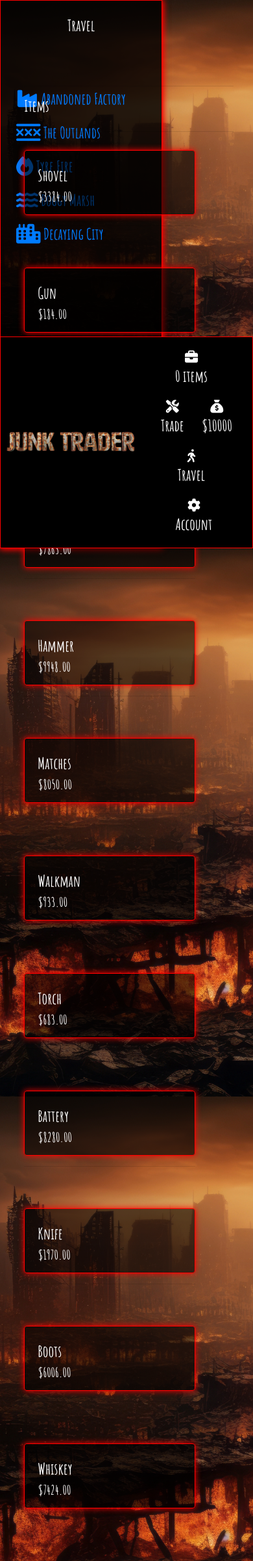
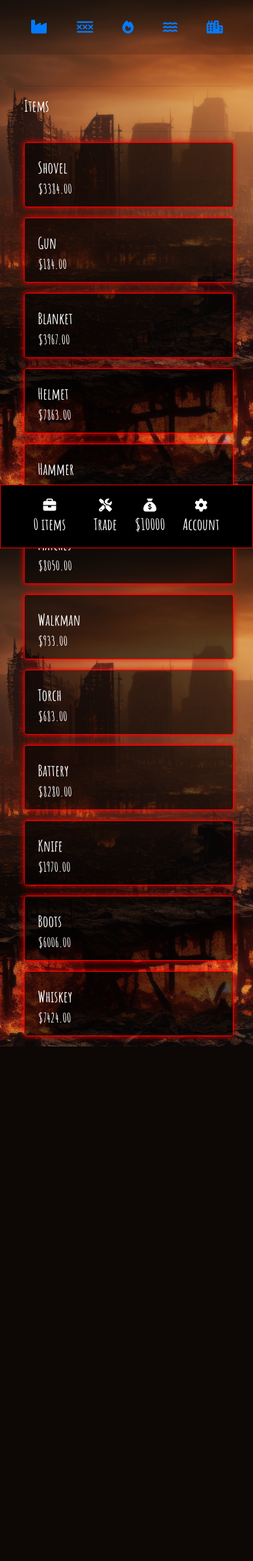
Before and after one commit to Hayespace/JunkTrader, a Django app: page /collectables/ in a window 390 px wide. Shown: the whole page at 65% size. After the commit the page ends 1611 px from the top, so only its background shows below. Run offline with Django 4.2, Linux system fonts and the light colour scheme; data comes from the database, SQL or seed files in the repository; both versions use the stored data as it was after the commit; some libraries are stand-ins or nearby versions; some web fonts are replaced.

Commit message:
adjust for smaller screens

```diff
--- a/collectables/templates/collectables/collectable_detail.html
+++ b/collectables/templates/collectables/collectable_detail.html
@@ -44,12 +44,11 @@
     <div class="row justify-content-center">
         <div class="col-12 col-md-6 col-lg-4">
             <div class="card box product-details-container mb-5 mt-md-5">
-                <div class="card-body">
+                <div class="card-body text-white text-center">
                     <p class="card-title mb-0">{{ collectable.name }}</p>
                     <p class="lead mb-0 font-weight-bold">${{ collectable.price }}</p>
                     <p class="card-text mt-3">{{ collectable.description }}</p>
-                    <p>Quantity in Backpack: {{ collectable.quantity_in_backpack }}</p>  <!-- Display quantity from backpack -->
-                    <p>Total Value in Backpack: ${{ collectable.total_value_in_backpack }}</p>  <!-- Display value from backpack -->
+
                     <button type="button" class="btn btn-success" data-toggle="modal" data-target="#buyModal{{ collectable.id }}">
                         Buy
                     </button>
--- a/collectables/templates/collectables/collectables.html
+++ b/collectables/templates/collectables/collectables.html
@@ -33,11 +33,8 @@
             </div>
         </div>
         <div class="row">
-        <div class="collectable-container col-10">
-            <div class="row mt-1 mb-2"></div>
-            <div class="row">
             {% for collectable in collectables %}
-                    <div class="col-sm-6 col-md-6 col-lg-4 col-xl-3">
+                <div class="col-sm-6 col-md-4 col-lg-4 col-xl-3 mb-3"> <!-- Add margin bottom for spacing -->
                     <div class="card box h-100 border-2 text-white">
                         {% if collectable.glb_file %}
                         <a href="{% url 'collectable_detail' collectable.pk %}">
@@ -46,7 +43,7 @@
                         {% else %}
                             <img class="card-img-top img-fluid" src="{{ MEDIA_URL }}noimage.png" alt="{{ collectable.name }}">
                         {% endif %}
-                            <div class="card-body pb-0 ">
+                        <div class="card-body pb-0">
                             <p class="mb-0">{{ collectable.name }}</p>
                         </div>
                         <div class="card-footer pt-0 border-0 text-left text-white">
@@ -58,28 +55,7 @@
                         </div>
                     </div>
                 </div>
-                    {% if forloop.counter|divisibleby:1 %}
-                        <div class="col-12 d-sm-none mb-5">
-                            <hr>
-                        </div>
-                    {% endif %}
-                    {% if forloop.counter|divisibleby:2 %}
-                        <div class="col-12 d-none d-sm-block d-md-block d-lg-none mb-5">
-                            <hr>
-                        </div>
-                    {% endif %}
-                    {% if forloop.counter|divisibleby:3 %}
-                        <div class="col-12 d-none d-lg-block d-xl-none mb-5">
-                            <hr>
-                        </div>
-                    {% endif %}
-                    {% if forloop.counter|divisibleby:4 %}
-                        <div class="col-12 d-none d-xl-block mb-5">
-                            <hr>
-                        </div>
-                    {% endif %}
             {% endfor %}
-            </div>
         </div>
     </div>
 </div>
--- a/static/css/base.css
+++ b/static/css/base.css
@@ -226,6 +226,7 @@ p, h1, h2, h3, h4, h5, h6{
     #delivery-banner .list-inline-item {
         max-width: none; /* Remove max-width for items */
     }
+
 }
 
 
@@ -234,6 +235,44 @@ p, h1, h2, h3, h4, h5, h6{
   .container {
     max-width: 80%;
   }
+}
+
+
+@media (max-width: 767px) {
+    .fixed-panel {
+        position: fixed;
+        top: 0;
+        left: 0;
+        width: 100%;
+        height: 10%; /* Adjust the height as needed */
+        overflow-y: auto;
+        z-index: 1000;
+    }
+
+    .location-list {
+        display: flex;
+        flex-direction: row; /* Change direction to horizontal for smaller screens */
+        flex-wrap: nowrap; /* Prevent wrapping of items */
+        justify-content: space-around; /* Adjust alignment as needed */
+        align-items: center; /* Adjust alignment as needed */
+    }
+
+    .location-list li {
+        flex: 0 0 auto; /* Allow items to grow or shrink */
+        padding: 5px; /* Adjust padding as needed */
+    }
+
+    .location-text {
+        display: none; /* Hide text on smaller screens */
+    }
+
+    h1 {
+        display: none; /* Hide the heading on smaller screens */
+    }
+
+    .logo {
+        display: none;
+    }
 }
 
 /* fixed top navbar only on medium and up */
@@ -260,3 +299,12 @@ p, h1, h2, h3, h4, h5, h6{
         height: calc(100vh - 116px);
     }
 }
+
+@media (max-width: 1300px) {
+    .fixed-panel {
+        border: none;
+        box-shadow: none;
+        background-color: #00000011;
+    }
+
+}
--- a/templates/base.html
+++ b/templates/base.html
@@ -88,20 +88,6 @@
                     <li class="list-inline-item dropdown">
                         <a class="text-black nav-link" href="#" id="user-options" data-toggle="dropdown" aria-haspopup="true" aria-expanded="false">
                             <div class="text-center text-white">
-                                <div><i class="fas fa-walking fa-lg"></i></div>
-                                <p id="current-place" class="my-0">Travel</p>
-                            </div>
-                        </a>
-                        <div class="dropdown-menu border-0" aria-labelledby="location-options">
-                            <!-- Populate dropdown with locations dynamically -->
-                            {% for location in locations %}
-                                <a href="{% url 'location_detail' location.id %}" class="dropdown-item location-item" data-location-id="{{ location.id }}" data-location-name="{{ location.name }}">{{ location.name }}</a>
-                            {% endfor %}
-                        </div>
-                    </li>
-                    <li class="list-inline-item dropdown">
-                        <a class="text-black nav-link" href="#" id="user-options" data-toggle="dropdown" aria-haspopup="true" aria-expanded="false">
-                            <div class="text-center text-white">
                                 <div><i class="fas fa-gear fa-lg"></i></div>
                                 <p class="my-0">Account</p>
                             </div>
--- a/templates/includes/fixed_panel.html
+++ b/templates/includes/fixed_panel.html
@@ -14,14 +14,14 @@
     }
 </script>
 
-<div class="fixed-panel ">
-    <h1 class="text-white text-center p-4">Travel</h1>
-    <img>
-<ul class="location-list text-left p-4 list-unstyled">
-    <li><p><a href="{% url 'collectables' %}" onclick="updatePrices()"><i class="fas fa-industry fa-lg"></i> Abandoned Factory</a></p></li>
-    <li><p><a href="{% url 'collectables' %}" onclick="updatePrices()"><i class="fas fa-xmarks-lines fa-lg"></i> The Outlands</a></p></li>
-    <li><p><a href="{% url 'collectables' %}" onclick="updatePrices()"><i class="fas fa-fire fa-lg"></i> Tyre Fire</a></p></li>
-    <li><p><a href="{% url 'collectables' %}" onclick="updatePrices()"><i class="fas fa-water fa-lg"></i> Boggy Marsh</a></p></li>
-    <li><p><a href="{% url 'collectables' %}" onclick="updatePrices()"><i class="fas fa-city fa-lg"></i> Decaying City</a></p></li>
-</ul>
+<!-- HTML code -->
+<div class="fixed-panel">
+    <h1 class="text-white text-center mt-5 p-4">Travel</h1>
+    <ul class="location-list text-left p-4 list-unstyled">
+        <li><a href="{% url 'collectables' %}" onclick="updatePrices()"><i class="fas fa-industry fa-xl"></i><span class="location-text"> <p>Abandoned Factory</p></span></a></li>
+        <li><a href="{% url 'collectables' %}" onclick="updatePrices()"><i class="fas fa-xmarks-lines fa-lg"></i><span class="location-text"> <p>The Outlands</p></span></a></li>
+        <li><a href="{% url 'collectables' %}" onclick="updatePrices()"><i class="fas fa-fire fa-lg"></i><span class="location-text"> <p>Tyre Fire</p></span></a></li>
+        <li><a href="{% url 'collectables' %}" onclick="updatePrices()"><i class="fas fa-water fa-lg"></i><span class="location-text"> <p>Boggy Marsh</p></span></a></li>
+        <li><a href="{% url 'collectables' %}" onclick="updatePrices()"><i class="fas fa-city fa-lg"></i><span class="location-text"> <p>Decaying City</p></span></a></li>
+    </ul>
 </div>
```
Also changed, not shown: db.sqlite3. Lines whose indentation alone changed are shown as unchanged.
